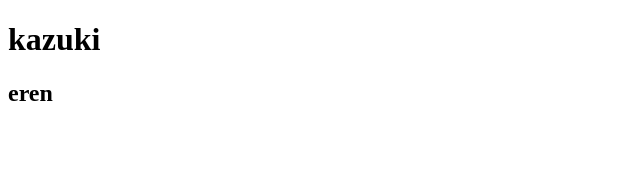
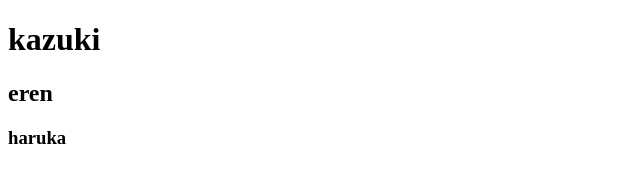
Before and after one commit to ny-haru24/puronavi2, a plain HTML site: page index.html in a window 1280 px wide. Shown: the full height of the page, 0-640 px from the left. Drawn offline with Linux system fonts and the light colour scheme.

Commit message:
テスト

```diff
--- a/index.html
+++ b/index.html
@@ -9,6 +9,7 @@
     <header>
         <h1>kazuki</h1>
         <h2>eren</h2>
+        <h3>haruka</h3>
     </header>
 </body>
 </html>
--- a/style.css
+++ b/style.css
@@ -0,0 +1 @@
+@charset "utf-8";
```
